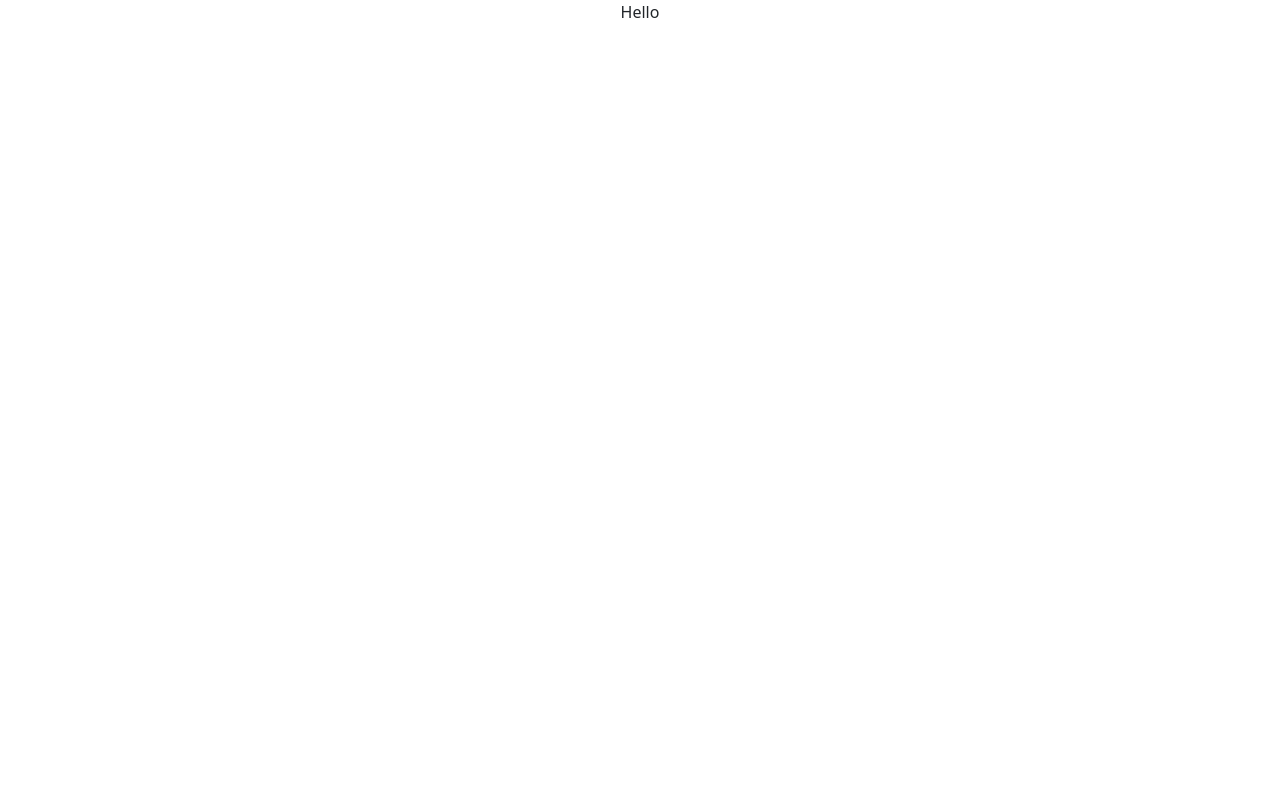
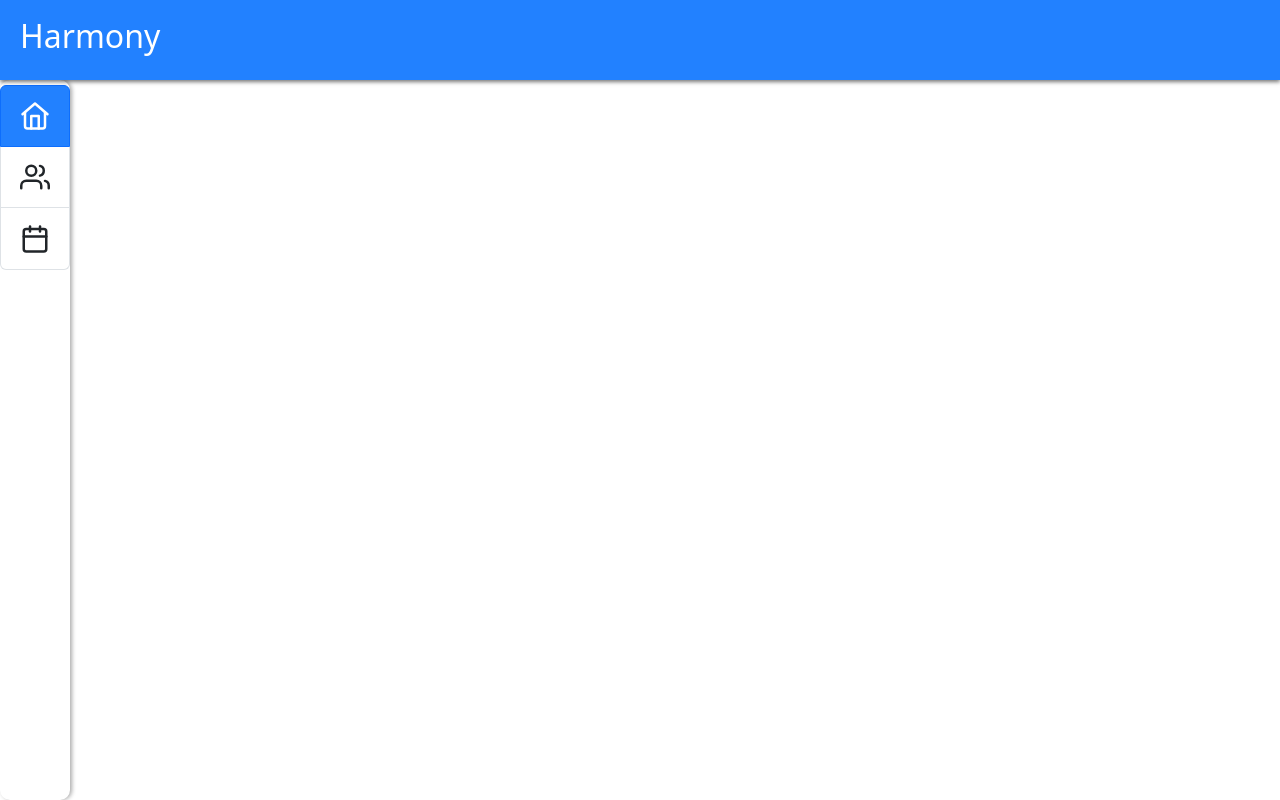
Before and after one commit to AayushGour/vite-react, a React (Vite) app: page / in a window 1280 px wide. Built offline with nearby package versions, Linux system fonts and the light colour scheme; sample sign-in values are in the browser's storage.

Commit message:
added initial layout

```diff
--- a/src/common.scss
+++ b/src/common.scss
@@ -1,3 +1,5 @@
+@import "./variables.scss";
+
 // CUSTOM WIDTH CLASSES
 @for $i from 0 through 100 {
     .w-#{$i} {
@@ -11,3 +13,16 @@
         height: percentage(calc($i/100)) !important;
     }
 }
+
+.form-control {
+    @at-root {
+        input#{&} {
+            transition: all 0.3s ease-in-out;
+            box-shadow: none !important;
+            border-width: 2px !important;
+            &:focus {
+                border-color: $primary-blue !important;
+            }
+        }
+    }
+}
--- /dev/null
+++ b/src/components/main/header.jsx
@@ -0,0 +1,14 @@
+import React from 'react';
+import "./header.scss";
+
+const HeaderComponent = (props) => {
+    return (
+        <div className="main-header">
+            <div className="header-content">
+                <h2 className='site-title'>Harmony</h2>
+            </div>
+        </div>
+    )
+}
+
+export default HeaderComponent;
--- /dev/null
+++ b/src/components/main/header.scss
@@ -0,0 +1,23 @@
+@import "../../variables.scss";
+
+.main-header {
+    max-width: 100%;
+    width: 100%;
+    padding: 0px 0px;
+    background-color: transparent;
+    z-index: 3;
+    .header-content {
+        height: 80px;
+        background-color: $primary-blue;
+        // border-radius: 8px;
+        display: flex;
+        flex-direction: row;
+        justify-content: flex-start;
+        align-items: center;
+        padding: 0px 20px;
+        box-shadow: 0px 2px 4px #0008;
+        .site-title {
+            color: $white;
+        }
+    }
+}
--- /dev/null
+++ b/src/components/main/layout.jsx
@@ -0,0 +1,19 @@
+import React from 'react';
+import LeftSidebar from './left-sidebar';
+import "./layout.scss";
+import HeaderComponent from './header';
+import MainComponent from './main';
+
+const LayoutComponent = (props) => {
+    return (
+        <div className='root-container h-100 w-100'>
+            <HeaderComponent />
+            <div className="d-flex flex-row align-items-start w-100 h-100">
+                <LeftSidebar />
+                <MainComponent />
+            </div>
+        </div>
+    )
+}
+
+export default LayoutComponent;
--- /dev/null
+++ b/src/components/main/layout.scss
@@ -0,0 +1,24 @@
+@import "../../variables.scss";
+
+.root-container {
+    width: 100%;
+    height: 100%;
+    overflow: hidden;
+    display: flex;
+    flex-direction: column;
+    align-items: flex-start;
+    &::before {
+        content: "";
+        position: fixed;
+        top: 0px;
+        left: 0px;
+        z-index: -1;
+        height: 100%;
+        width: 100%;
+        // background-image: url("../../assets/img/site-background-2.jpg");
+        // background-size: cover;
+        // background-repeat: no-repeat;
+        opacity: 0.9;
+        filter: saturate(4);
+    }
+}
--- /dev/null
+++ b/src/components/main/left-sidebar.jsx
@@ -0,0 +1,22 @@
+import React from 'react';
+import { ListGroup } from 'react-bootstrap';
+import { useLocation } from 'react-router-dom';
+import "./left-sidebar.scss";
+
+const LeftSidebar = (props) => {
+    const location = useLocation();
+
+    return (
+        <ul className="left-sidebar h-100">
+            <ListGroup className='sidebar-list border-0'>
+                <ListGroup.Item active={location.pathname === "/"}><svg xmlns="http://www.w3.org/2000/svg" width="30" height="30" viewBox="0 0 24 24" fill="none" stroke="currentColor" strokeWidth="2" strokeLinecap="round" strokeLinejoin="round"><path d="M20 9v11a2 2 0 0 1-2 2H6a2 2 0 0 1-2-2V9" /><path d="M9 22V12h6v10M2 10.6L12 2l10 8.6" /></svg></ListGroup.Item>
+                <ListGroup.Item><svg xmlns="http://www.w3.org/2000/svg" width="30" height="30" viewBox="0 0 24 24" fill="none" stroke="currentColor" strokeWidth="2" strokeLinecap="round" strokeLinejoin="round"><path d="M17 21v-2a4 4 0 0 0-4-4H5a4 4 0 0 0-4 4v2"></path><circle cx="9" cy="7" r="4"></circle><path d="M23 21v-2a4 4 0 0 0-3-3.87"></path><path d="M16 3.13a4 4 0 0 1 0 7.75"></path></svg></ListGroup.Item>
+                <ListGroup.Item><svg xmlns="http://www.w3.org/2000/svg" width="30" height="30" viewBox="0 0 24 24" fill="none" stroke="currentColor" strokeWidth="2" strokeLinecap="round" strokeLinejoin="round"><rect x="3" y="4" width="18" height="18" rx="2" ry="2"></rect><line x1="16" y1="2" x2="16" y2="6"></line><line x1="8" y1="2" x2="8" y2="6"></line><line x1="3" y1="10" x2="21" y2="10"></line></svg></ListGroup.Item>
+                {/* <ListGroup.Item>A fourth item</ListGroup.Item>
+                <ListGroup.Item>And a fifth item</ListGroup.Item> */}
+            </ListGroup>
+        </ul>
+    )
+}
+
+export default LeftSidebar;
--- /dev/null
+++ b/src/components/main/left-sidebar.scss
@@ -0,0 +1,24 @@
+@import "../../variables.scss";
+
+.left-sidebar {
+    padding: 5px 0px 0px !important;
+    width: 70px;
+    border-radius: 10px;
+    box-shadow: 2px 0px 4px #0005;
+    height: 100%;
+    z-index: 2;
+    .sidebar-list {
+        height: 100%;
+        .list-group-item {
+            cursor: pointer;
+            font-size: 1.1rem;
+            text-align: center;
+            padding: 15px;
+            box-shadow: none;
+            &.active {
+                background-color: $primary-blue;
+                font-weight: 600;
+            }
+        }
+    }
+}
--- a/src/components/main/login.scss
+++ b/src/components/main/login.scss
@@ -1,6 +1,8 @@
+@import "../../variables.scss";
+
 .login-page {
     .login-background {
-        background-color: #2281ff;
+        background-color: $primary-blue;
         position: fixed;
         top: 0;
         left: 0;
@@ -13,7 +15,7 @@
             position: absolute;
             height: 100px;
             width: 100px;
-            background-color: #5da2ff;
+            background-color: $light-blue;
             border-radius: 50%;
         }
         &::before {
@@ -34,7 +36,7 @@
         }
     }
     .login-content-container {
-        background-color: white;
+        background-color: $white;
         position: absolute;
         height: 70%;
         width: 65%;
--- /dev/null
+++ b/src/components/main/main.jsx
@@ -0,0 +1,12 @@
+import React from 'react';
+import "./main.scss";
+
+const MainComponent = (props) => {
+    return (
+        <div className="main-container">
+
+        </div>
+    )
+}
+
+export default MainComponent;
--- /dev/null
+++ b/src/components/main/main.scss
@@ -0,0 +1,10 @@
+@import "../../variables.scss";
+
+.main-container {
+    // border-radius: 10px;
+    // box-shadow: 0px 2px 4px #00000033;
+    // min-height: 500px;
+    height: 100%;
+    flex-grow: 1;
+    background-color: $white;
+}
--- a/src/components/main/router.component.jsx
+++ b/src/components/main/router.component.jsx
@@ -2,13 +2,14 @@ import React from 'react';
 import { Route, Routes } from 'react-router-dom';
 import LoginComponent from './login';
 import AuthenticationComponent from './Auth';
+import LayoutComponent from './layout';
 
 const RouterComponent = (props) => {
     return (
         <Routes>
             <Route path="/login" element={<LoginComponent />} />
             <Route element={<AuthenticationComponent />} >
-                <Route path="" element="Hello" />
+                <Route path="" element={<LayoutComponent />} />
             </Route>
         </Routes>
     )
--- /dev/null
+++ b/src/variables.scss
@@ -0,0 +1,5 @@
+$primary-blue: #2281ff;
+$secondary-blue: #5aa0ff;
+$dark-blue: #4193ff;
+$light-blue: #5da2ff;
+$white: #ffffff;
```
